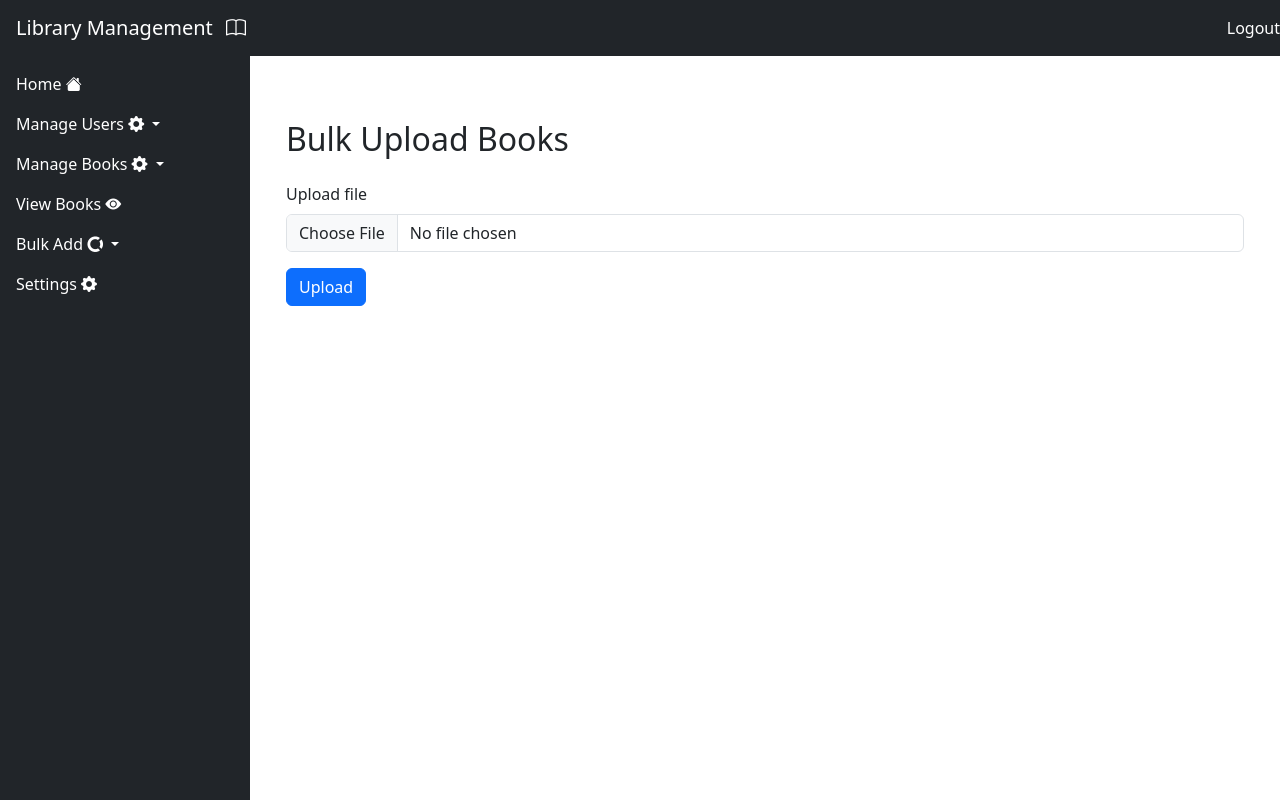
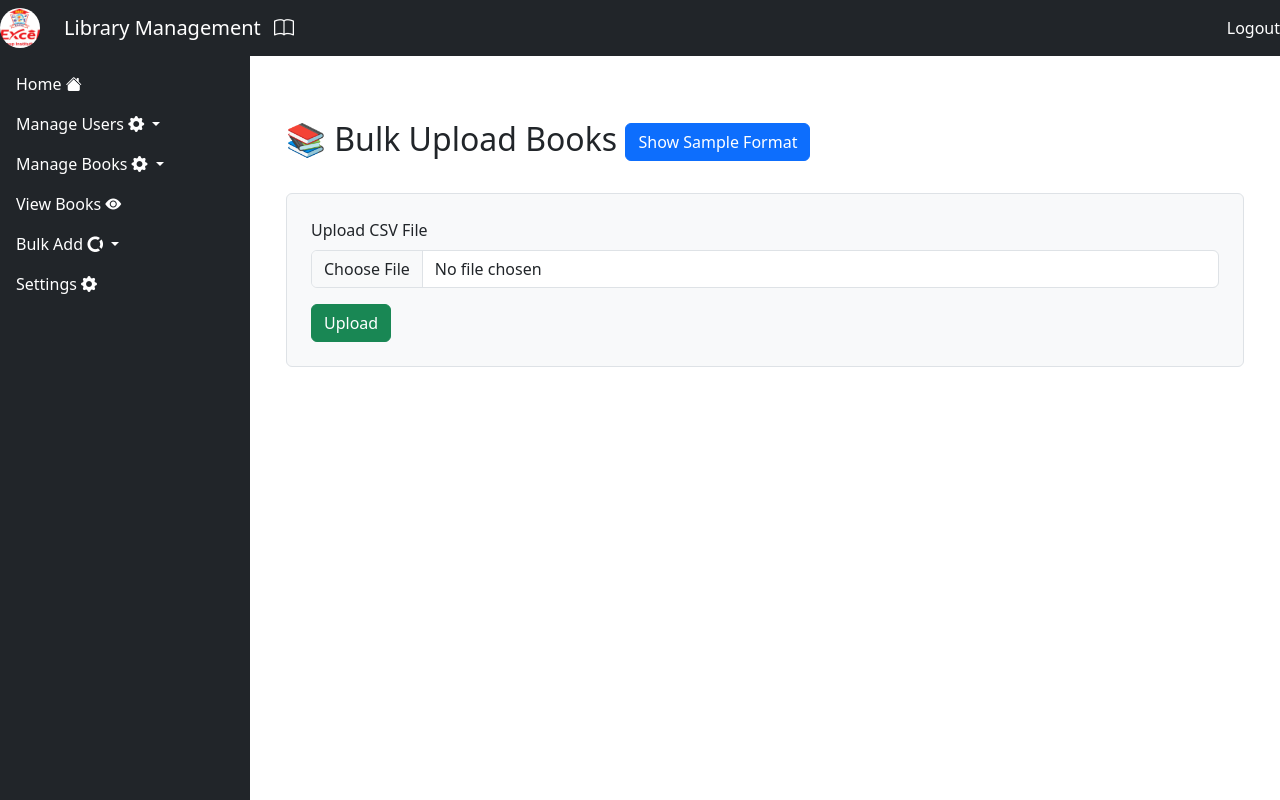
Before and after one commit to Lekhan11/Library_Manager, a Django app: page /bulkaddbooks in a window 1280 px wide. Run offline with Django 5.2, Linux system fonts and the light colour scheme; data comes from the database, SQL or seed files in the repository; both versions use the stored data as it was after the commit; some libraries are stand-ins or nearby versions.

Commit message:
logo added

```diff
--- /dev/null
+++ b/Library/context_processors.py
@@ -0,0 +1,7 @@
+from .models import Setting
+
+def logo_context(request):
+    setting = Setting.objects.first()
+    return {
+        'logo': setting.logo if setting.logo else False
+    }
--- a/Library/models.py
+++ b/Library/models.py
@@ -74,6 +74,7 @@ class Setting(models.Model):
     maxDueTeach = models.IntegerField(default=0)
     fineStud = models.IntegerField(default=0)
     fineTeach = models.IntegerField(default=0)
+    logo = models.ImageField(upload_to='logo', blank=True, null=True)
     def __str__(self):
         return "Settings"
 
--- a/Library/templates/base.html
+++ b/Library/templates/base.html
@@ -13,6 +13,13 @@
 
     <!-- Fixed Top Navbar -->
     <nav class="navbar navbar-dark bg-dark fixed-top">
+        {% if logo and logo.url %}
+        <img src="{{ logo.url }}" alt="Logo" class="rounded-circle me-2" style="height: 40px; width: 40px; object-fit: cover;">
+    {% else %}
+    {% load static %}
+    <img src="{% static 'images/library.jpg' %}" alt="Logo" class="rounded-circle me-2" style="height: 40px; width: 40px; object-fit: cover;">
+
+    {% endif %}
         <a href="{% url 'home' %}" class="navbar-brand ps-3">Library Management <i class="bi bi-book ps-2"></i></a>
         <a class="text-white nav-link ms-auto" href="{% url 'logout' %}">Logout</a>
     </nav>
--- a/Library/templates/bulkadd_books.html
+++ b/Library/templates/bulkadd_books.html
@@ -3,22 +3,43 @@
 
 {% block content %}
 <div class="container mt-5">
-    <h2 class="mb-4">Bulk Upload Books</h2>
+    <div class="d-flex justify-content-between align-items-center mb-4">
+        <h2>📚 Bulk Upload Books
+            <button class="btn btn-primary" data-bs-toggle="collapse" data-bs-target="#sample" aria-expanded="false">
+                Show Sample Format
+            </button>
+        </h2>
+    </div>
 
-    <form method="post" enctype="multipart/form-data">
+    <!-- Collapsible Sample Format Section -->
+    <div class="collapse mb-4" id="sample">
+        <div class="card card-body bg-warning-subtle border border-warning">
+            <h5 class="text-dark fw-bold">Sample CSV Format:</h5>
+            <p class="mb-1"><strong>For Books:</strong></p>
+            <pre class="bg-light p-2 rounded"><code>Title,Author,ISBN,Publisher,Year,Category
+The Great Gatsby,F. Scott Fitzgerald,9780743273565,Scribner,1925,Fiction
+To Kill a Mockingbird,Harper Lee,9780061120084,J.B. Lippincott & Co.,1960,Fiction</code></pre>
+        </div>
+    </div>
+
+    <!-- Success Messages -->
+    {% if messages %}
+        <div class="alert alert-success alert-dismissible fade show" role="alert">
+            {% for message in messages %}
+                <p>{{ message }}</p>
+            {% endfor %}
+            <button type="button" class="btn-close" data-bs-dismiss="alert" aria-label="Close"></button>
+        </div>
+    {% endif %}
+
+    <!-- Upload Form -->
+    <form method="post" enctype="multipart/form-data" class="border p-4 rounded bg-light">
         {% csrf_token %}
         <div class="mb-3">
-            <label for="csv_file" class="form-label">Upload file</label>
-            <input type="file" name="csv_file" id="csv_file" class="form-control" required>
+            <label for="csv_file" class="form-label">Upload CSV File</label>
+            <input type="file" name="csv_file" id="csv_file" class="form-control" accept=".csv" required>
         </div>
-        <button type="submit" class="btn btn-primary">Upload</button>
+        <button type="submit" class="btn btn-success">Upload</button>
     </form>
-    {% if messages %}
-        <div class="mt-4">
-            {% for message in messages %}
-                <div class="alert alert-info">{{ message }}</div>
-            {% endfor %}
-        </div>
-        {% endif %}
 </div>
 {% endblock %}
--- a/Library/urls.py
+++ b/Library/urls.py
@@ -1,5 +1,7 @@
 from django.urls import path
 from .views import *
+from django.conf import settings
+from django.conf.urls.static import static
 
 urlpatterns = [
 path('', LoginPage, name='login'),
@@ -20,9 +22,9 @@ path('view_books/update/<int:id>/', updateBook, name='update_book'),
 path('view_books/search', searchBook, name='search_book'),
 path('bulkadd',bulkAdd, name='bulk_add'),
 path('bulkaddbooks',bulkAddBooks, name='bulkadd_books'),
-path('settings',settings,name='settings'),
+path('settings',settings_view,name='settings'),
 path('get-book-details/', get_book_details, name='get_book_details'),
 path('get-user-role-due/',  get_user_role_due, name='get_user_role_due'),
 path('get-fine/', get_fine, name='get_fine'),
 
-]
+]+ static(settings.MEDIA_URL, document_root=settings.MEDIA_ROOT)
--- a/Library/views.py
+++ b/Library/views.py
@@ -30,7 +30,6 @@ def LoginPage(request):
 @login_required(login_url='login')
 def HomePage(request):
     books = Book.objects.all()
-
     book_ids = list(Book.objects.values_list('id', flat=True))  # Get all book IDs
     selected_ids = sample(book_ids, min(len(book_ids), 6))  # Pick 5 random IDs
     #books = Book.objects.filter(id__in=selected_ids)  # Fetch those books
@@ -594,7 +593,7 @@ def bulkAddBooks(request):
     return render(request, 'bulkadd_books.html')
 
 
-def settings(request):
+def settings_view(request):
     setting_instance = Setting.objects.first()  # Get the first (or only) row
 
     if request.method == 'POST':
@@ -602,11 +601,14 @@ def settings(request):
         maxDueTeach = request.POST.get('maxDueTeach')
         fineStud = request.POST.get('fineStud')
         fineTeach = request.POST.get('fineTeach')
+        logo = request.FILES.get('logo')
 
         if '' in [maxDueStud, maxDueTeach, fineStud, fineTeach]:
             messages.error(request, 'All fields are required')
             return redirect('settings')
 
+
+            messages.success(request, 'Logo Updated Successfully')
         # If no settings row exists, create one
         if not setting_instance:
             setting_instance = Setting.objects.create(
@@ -618,6 +620,7 @@ def settings(request):
         else:
             # Update the existing row
             setting_instance.maxDueStud = maxDueStud
+            setting_instance.logo = logo
             setting_instance.maxDueTeach = maxDueTeach
             setting_instance.fineStud = fineStud
             setting_instance.fineTeach = fineTeach
```
Also changed, not shown: Library/static/js/script.js (added, +64 -0 lines), Library/templates/bulkAdd.html (+23 -1 lines), Library/templates/issue_books.html (+2 -68 lines), Library/templates/settings.html (+18 -1 lines), LibraryManager/settings.py (+10 -3 lines), Library/migrations/0016_setting_logo.py (added), Library/static/images/library.jpg (renamed from library.jpg), db.sqlite3, media/logo/excel-clg-of-group-of-institutions-logo-540.jpg (added).
